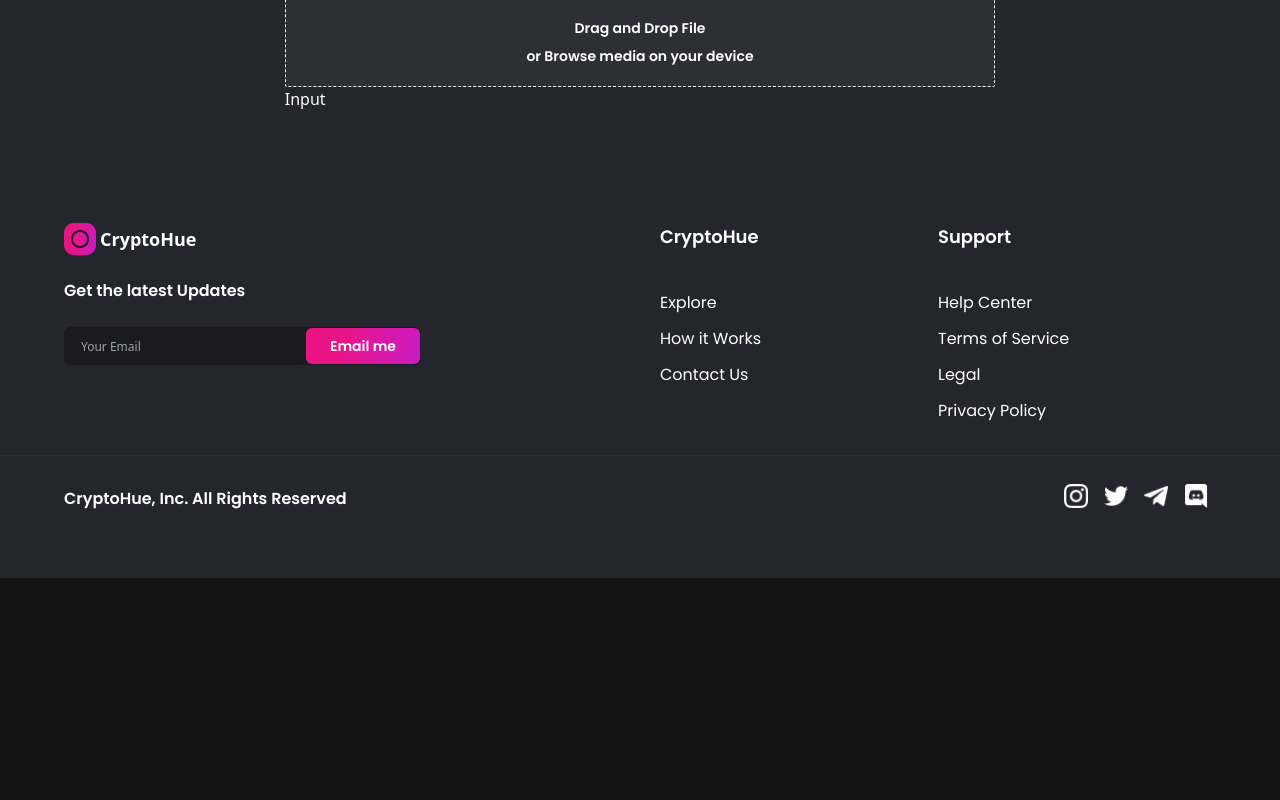
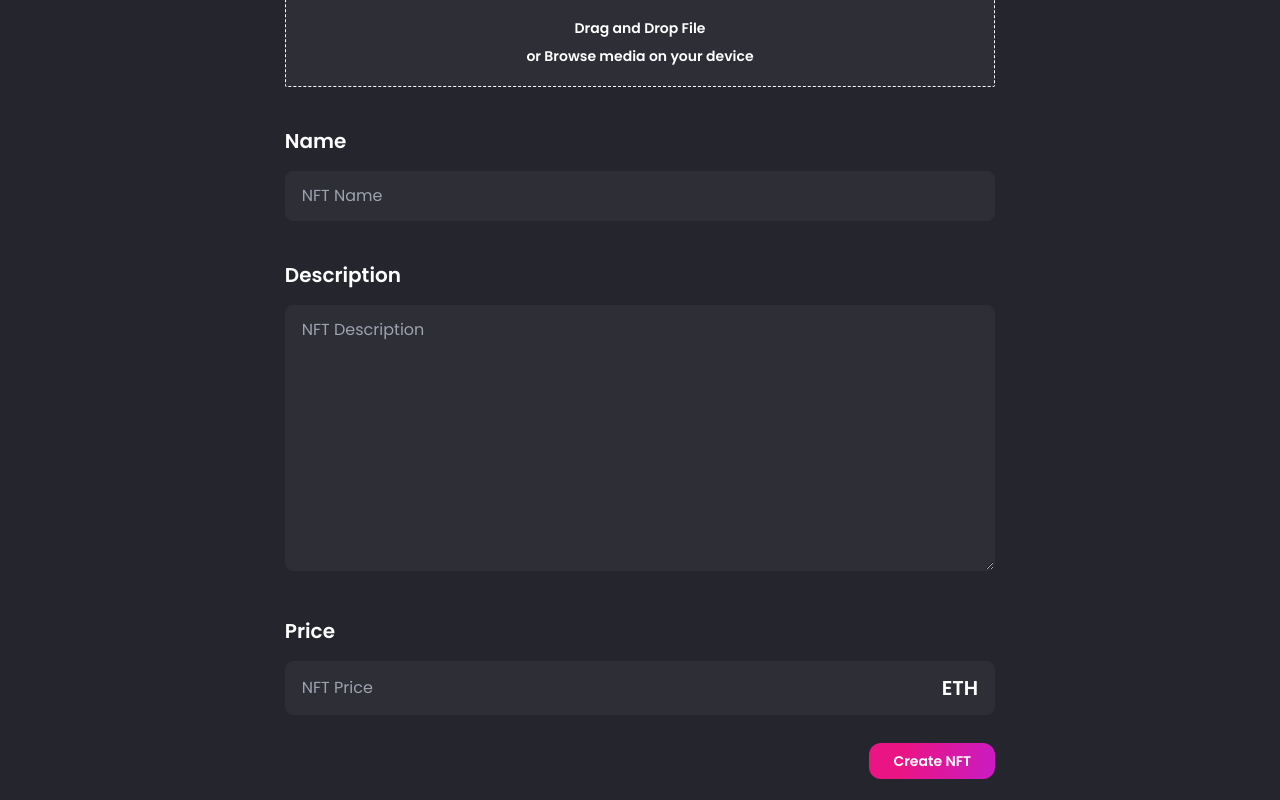
Before and after one commit to Jaumet91/nft-marketplace, a Next.js app: page /create-nft in a window 1280 px wide. Shown: the part 480-1280 px from the top of the page. Before the commit the page ends 1058 px from the top, so only its background shows below. Built offline with nearby package versions, Linux system fonts and the light colour scheme.

Commit message:
create-nft.tsx: Button added

```diff
--- a/components/Button.tsx
+++ b/components/Button.tsx
@@ -1,5 +1,6 @@
 import PropTypes from 'prop-types'
 import { MouseEventHandler } from 'react'
+
 type Props = {
   classStyles: string
   btnName: string
--- a/components/Input.tsx
+++ b/components/Input.tsx
@@ -1,15 +1,56 @@
+import { ChangeEventHandler } from 'react'
+import PropTypes from 'prop-types'
+
 type Props = {
   inputType: string
   title: string
   placeholder: string
-  handleClick: Function
+  handleInputChange?: ChangeEventHandler<HTMLInputElement>
+  handleTextChange?: ChangeEventHandler<HTMLTextAreaElement>
 }
 
 export const Input = ({
   inputType,
   title,
   placeholder,
-  handleClick
-}: Props) => {
-  return <div>Input</div>
+  handleInputChange,
+  handleTextChange
+}: Props) => (
+  <div className="mt-10 w-full">
+    <p className="font-poppins text-xl font-semibold text-nft-black-1 dark:text-white">
+      {title}
+    </p>
+    {inputType === 'number' ? (
+      <div className="flexBetween mt-4 w-full flex-row rounded-lg border border-nft-gray-2 bg-white px-4 py-3 font-poppins text-base text-nft-gray-2 outline-none dark:border-nft-black-1 dark:bg-nft-black-1 dark:text-white">
+        <input
+          type="number"
+          className="outiline-none flex w-full bg-white dark:bg-nft-black-1"
+          placeholder={placeholder}
+          onChange={handleInputChange}
+        />
+        <p className="font-poppins text-xl font-semibold text-nft-black-1 dark:text-white">
+          ETH
+        </p>
+      </div>
+    ) : inputType === 'textarea' ? (
+      <textarea
+        rows={10}
+        className="mt-4 w-full rounded-lg border border-nft-gray-2 bg-white px-4 py-3 font-poppins text-base text-nft-gray-2 outline-none dark:border-nft-black-1 dark:bg-nft-black-1 dark:text-white"
+        placeholder={placeholder}
+        onChange={handleTextChange}
+      />
+    ) : (
+      <input
+        className="mt-4 w-full rounded-lg border border-nft-gray-2 bg-white px-4 py-3 font-poppins text-base text-nft-gray-2 outline-none dark:border-nft-black-1 dark:bg-nft-black-1 dark:text-white"
+        placeholder={placeholder}
+        onChange={handleInputChange}
+      />
+    )}
+  </div>
+)
+
+Input.propTypes = {
+  inputType: PropTypes.string.isRequired,
+  title: PropTypes.string.isRequired,
+  placeholder: PropTypes.string.isRequired
 }
--- a/pages/create-nft.tsx
+++ b/pages/create-nft.tsx
@@ -7,7 +7,6 @@ import { useTheme } from 'next-themes'
 import { Button, Input } from '../components'
 import images from '../assets'
 import { SkeletonCreateNFTs } from '../components/Skeleton'
-
 const CreateNFT = () => {
   const { theme } = useTheme()
   const [mounted, setMounted] = useState(false)
@@ -91,8 +90,28 @@ const CreateNFT = () => {
           inputType="input"
           title="Name"
           placeholder="NFT Name"
-          handleClick={() => {}}
+          handleInputChange={() => {}}
         />
+        <Input
+          inputType="textarea"
+          title="Description"
+          placeholder="NFT Description"
+          handleTextChange={() => {}}
+        />
+        <Input
+          inputType="number"
+          title="Price"
+          placeholder="NFT Price"
+          handleInputChange={() => {}}
+        />
+
+        <div className="mt-7 flex w-full justify-end">
+          <Button
+            btnName="Create NFT"
+            classStyles="rounded-xl"
+            handleClick={() => {}}
+          />
+        </div>
       </div>
     </div>
   )
```
